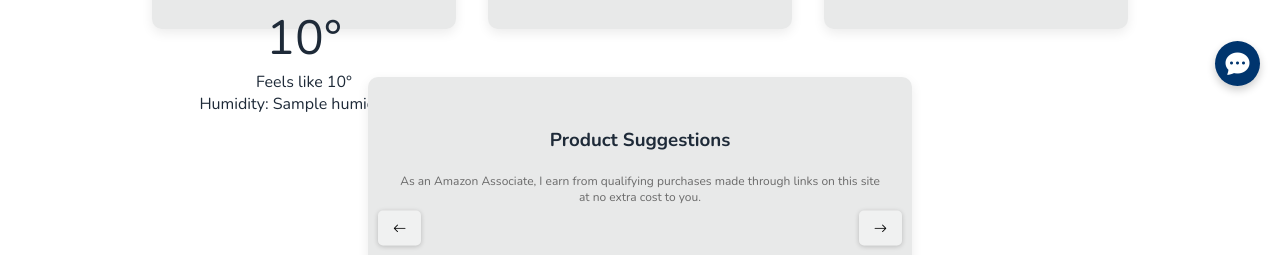
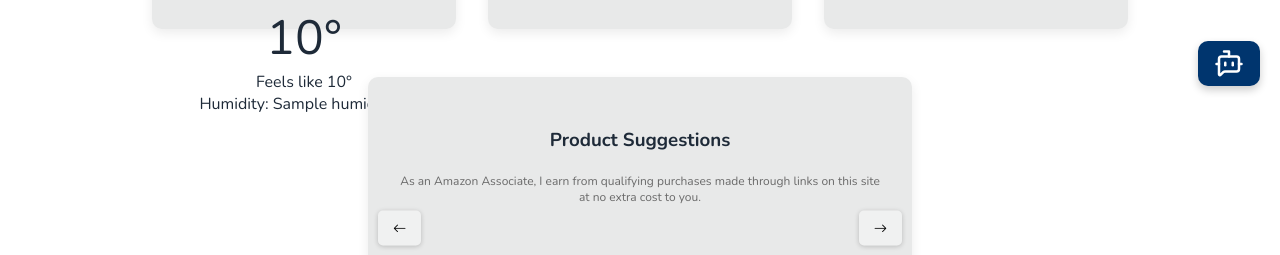
Before and after one commit to nayelimdejesus/weatherwag, a Flask app: template templates/index.html in a window 1280 px wide. Shown: the part 694-949 px from the top of the page. Run offline with Flask 3, Linux system fonts and the light colour scheme; the template is opened without the code that fills it: most values are stand-ins (such as "Sample title", 1, 10 or a date in 2020); some libraries are stand-ins or nearby versions.

Commit message:
style: change button icon and add transform effect

```diff
--- a/static/style.css
+++ b/static/style.css
@@ -799,16 +799,17 @@ select{
   background-color: #00356e;
   color: white;
   border: none;
-  border-radius: 50%;
-  width: 45px;
   height: 45px;
-  font-size: 24px;
   cursor: pointer;
   box-shadow: 0 4px 8px rgba(0,0,0,0.2);
   z-index: 999;
   display: flex;
   align-items: center;
   justify-content: center;
+}
+#weatherwag-btn:hover{
+  transform: scale(1.20);
+  box-shadow: 0 0 20px rgb(113, 246, 255);
 }
 .chat-card{
   position: fixed;
--- a/templates/index.html
+++ b/templates/index.html
@@ -87,7 +87,7 @@
                 <button id = "next_btn" class = "product-button-right"><i class="bi bi-arrow-right"></i></button>
             </div>
         </div>
-    <button id = "weatherwag-btn"><i class="bi bi-chat-dots-fill"></i></button>
+    <button id = "weatherwag-btn"><svg xmlns="http://www.w3.org/2000/svg" width="30" height="30" viewBox="0 0 24 24" fill="none" stroke="currentColor" stroke-width="2" stroke-linecap="round" stroke-linejoin="round" class="lucide lucide-bot-message-square-icon lucide-bot-message-square"><path d="M12 6V2H8"/><path d="M15 11v2"/><path d="M2 12h2"/><path d="M20 12h2"/><path d="M20 16a2 2 0 0 1-2 2H8.828a2 2 0 0 0-1.414.586l-2.202 2.202A.71.71 0 0 1 4 20.286V8a2 2 0 0 1 2-2h12a2 2 0 0 1 2 2z"/><path d="M9 11v2"/></svg></button>
     <div id = "chat-card" class = "chat-card hidden">
         <form id = "chat-form">
             <h3>WeatherWag AI</h3>
@@ -124,8 +124,9 @@
     const chat_answer = document.getElementById("chat-answer")
 
     weatherwag_btn.addEventListener("click", () =>{
-        chat_card.classList.toggle('hidden')
+        chat_card.classList.toggle('hidden');
     })
+
     chat_form.addEventListener("submit", async(e)=>{
         e.preventDefault();
         const question = document.getElementById("question").value;
```
